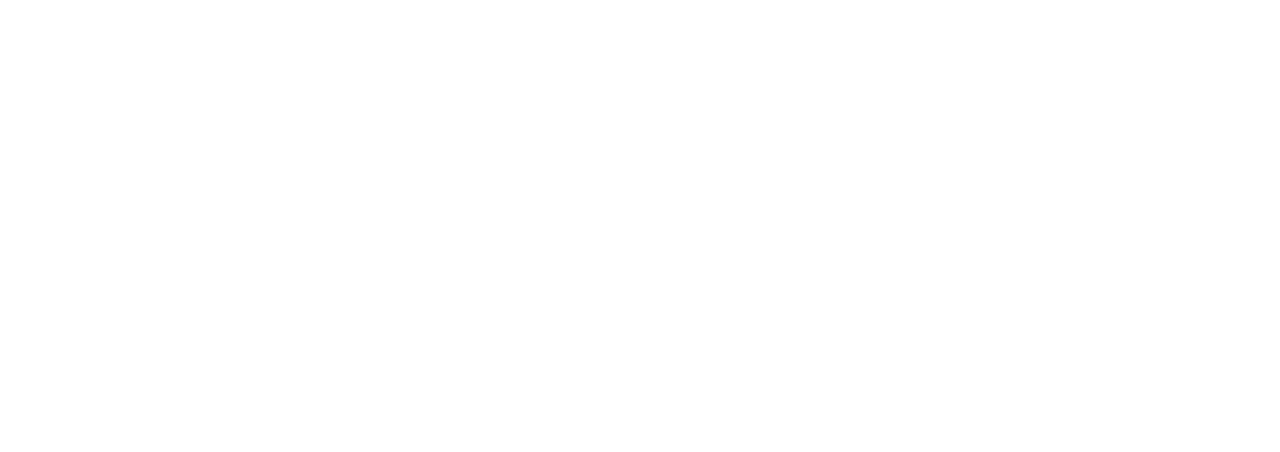
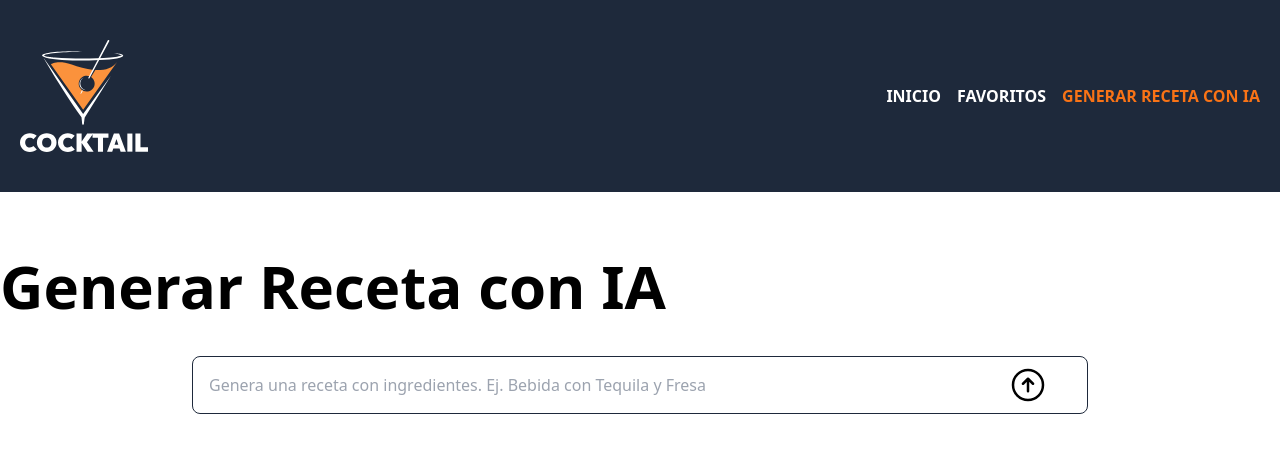
Before and after one commit to IvanVasquez289/drink-search-app, a React (Vite) app: page /generate in a window 1280 px wide. Before the commit this address had no page. Shown: the top 452 px of the page. Built offline with nearby package versions, Linux system fonts and the light colour scheme; no server answers.

Commit message:
feat: ai route

```diff
--- a/src/components/Header.tsx
+++ b/src/components/Header.tsx
@@ -39,6 +39,14 @@
                     >
                       Favoritos
                     </NavLink>
+                    <NavLink
+                      to={'/generate'}
+                      className={({isActive}) =>
+                        isActive ? 'text-orange-500 uppercase font-bold' : 'text-white uppercase font-bold'
+                      }
+                    >
+                      Generar Receta con IA
+                    </NavLink>
                 </nav>
             </div>
             {isHome && <Search/>}
--- a/src/router.tsx
+++ b/src/router.tsx
@@ -3,6 +3,7 @@
 // import IndexPage from "./views/IndexPage"
 // import FavoritesPage from "./views/FavoritesPage"
 import Layout from "./Layouts/Layout"
+import GenerateAI from "./views/GenerateAI"
 
 const FavoritesPage = lazy(() => import("./views/FavoritesPage"))
 const IndexPage = lazy(() => import("./views/IndexPage"))
@@ -22,6 +23,11 @@
                             <FavoritesPage/>
                         </Suspense>
                     }/>
+                    <Route path="/generate" element={
+                        <Suspense fallback="Cargando...">
+                            <GenerateAI/>
+                        </Suspense>
+                    }/>
                 </Route>
             </Routes>
         </BrowserRouter>
--- /dev/null
+++ b/src/views/GenerateAI.tsx
@@ -0,0 +1,42 @@
+
+export default function GenerateAI() {
+
+
+  return (
+    <>
+      <h1 className="text-6xl font-extrabold">Generar Receta con IA</h1>
+
+      <div className="max-w-4xl mx-auto">
+        <form
+          onSubmit={() => {}}
+          className='flex flex-col space-y-3 py-10'
+        >
+          <div className="relative">
+            <input
+              name="prompt"
+              id="prompt"
+              className="border bg-white p-4 rounded-lg w-full border-slate-800"
+              placeholder="Genera una receta con ingredientes. Ej. Bebida con Tequila y Fresa"
+            />
+            <button
+              type="submit"
+              aria-label="Enviar"
+              className={`cursor-pointer absolute top-1/2 right-5 transform -translate-x-1/2 -translate-y-1/2`}
+            >
+              <svg xmlns="http://www.w3.org/2000/svg" fill="none" viewBox="0 0 24 24" strokeWidth="1.5"
+                stroke="currentColor" className="w-10 h-10">
+                <path strokeLinecap="round" strokeLinejoin="round"
+                  d="m15 11.25-3-3m0 0-3 3m3-3v7.5M21 12a9 9 0 1 1-18 0 9 9 0 0 1 18 0Z" />
+              </svg>
+            </button>
+          </div>
+        </form>
+
+        <div className="py-10 whitespace-pre-wrap">
+
+        </div>
+      </div>
+
+    </>
+  )
+}
```
